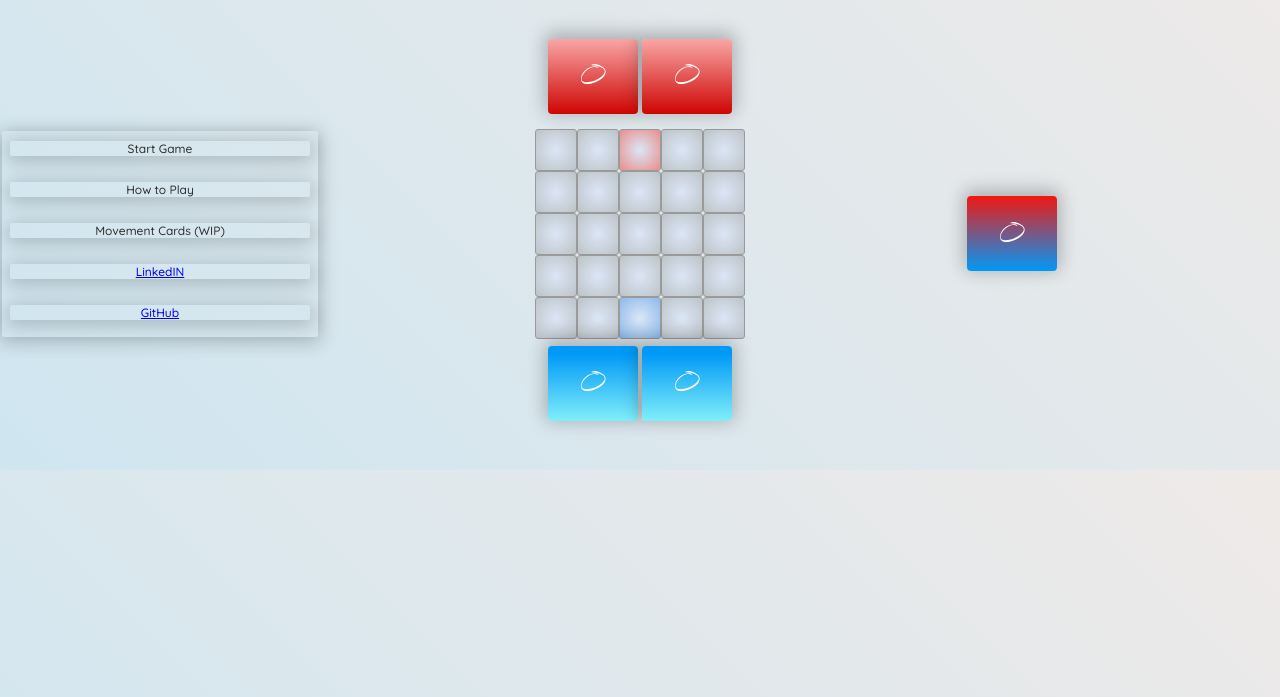
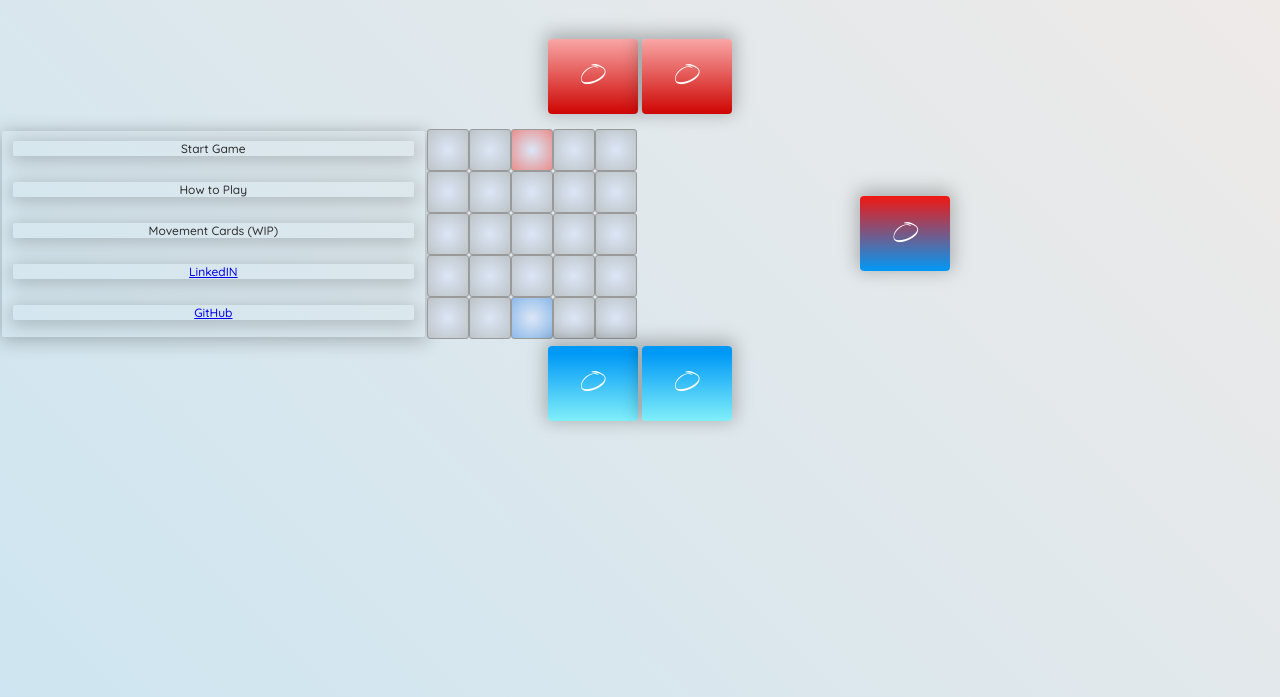
Before and after one commit to Bill-the-dev/onitama_js, a website built with webpack: page index.html in a window 1280 px wide. Shown: the part 103-800 px from the top of the page. Built offline with Linux system fonts and the light colour scheme; a web font is replaced by a local one.

```diff
--- a/index.html
+++ b/index.html
@@ -29,14 +29,15 @@
 
     <div id="game">
       <div class="menu-container">
+        <div class="menu-box"></div>
         <div id="start" class="menu start-inactive">Start Game</div>
         <div id="how-to-play" class="menu">How to Play</div>
         <div id="all-move-cards" class="menu">Movement Cards (WIP)</div>
         <div id="linkedin" class="menu">
-          <a href="https://www.linkedin.com/in/bill-camarco" target="_blank">LinkedIN</a>
+          <a href="https://www.linkedin.com/in/bill-camarco" target="_blank" class="link-tab">LinkedIN</a>
         </div>
         <div id="github" class="menu">
-          <a href="https://github.com/Bill-the-dev" target="_blank">GitHub</a>
+          <a href="https://github.com/Bill-the-dev" target="_blank" class="link-tab">GitHub</a>
         </div>
       </div>
       <!--grid layout for overall page, fr -->
--- a/src/styles/index.css
+++ b/src/styles/index.css
@@ -10,6 +10,7 @@
   background-size: 400%;
   margin: 0px;
   background-position: center;
+  display: flex;
 }
 
 /* idea: animate 5s transition on turn flip */
@@ -48,16 +49,20 @@
 
 #container {
   width: 100%;
-  height: 100%;
+  height: 100vh;
+  display: flex;
+  flex-direction: column;
 }
 
 
 #game {
-  width: 100%;
-  height: 100%;
+  /* width: 100%;
+  height: 100%;  */
   display: grid;
-  grid-template-columns: repeat(4, 1fr);
-  grid-template-rows: .1fr 1fr 2fr 1fr .25fr;
+  grid-template-columns: repeat(auto-fit, 3, 1fr);
+  grid-template-rows: repeat(auto-fit, 1fr);
+  /* grid-template-rows: auto-fit, .1fr 1fr 2fr 1fr .25fr; */
+  /* justify-items: stretch; */
   /* grid-auto-rows: minmax(100px, auto);  */
   /* flex-direction: column; */
 
@@ -81,8 +86,10 @@
   display: flex;
   justify-content: center;
   align-items: center;
-  grid-column: 2 / 4;
+  grid-column: 2 / 3;
   grid-row: 3 / 4;
+  /* justify-items: stretch; */
+  justify-content: stretch;
 }
 
 #board {
@@ -93,11 +100,12 @@
   /* border: 2px solid black; */
   border-radius: 6px;
   box-shadow: 0px, 3px, 18px, rgba(0, 0, 0, 0.5);
+
 }
 
 
 .opponent-row {
-  grid-column: 2 / 4;
+  grid-column: 2;
   grid-row: 2 / 3;
   display: flex;
   align-items: center;
@@ -107,16 +115,16 @@
 }
 
 .on-deck-row {
-  grid-column: 4;
+  grid-column: 3;
   grid-row: 3/4;
   display:flex;
   align-items: center;
-  justify-content: left;
+  justify-items: start;
   margin: 5px;
 }
 
 .player-row{
-  grid-column: 2 / 4;
+  grid-column: 2;
   grid-row: 4;
   display: flex;
   align-items: flex-start;
--- a/src/styles/menu.css
+++ b/src/styles/menu.css
@@ -9,17 +9,17 @@
   justify-content: center;
   align-items: center;
   grid-column: 1 / 2;
-  grid-row: 3;  /* not moving, why? */
-  /* position: relative; */
+  grid-row: 3;
   border-radius: 2px;
   margin-top: 4px;
   margin-bottom: 4px;
+  margin-left: 2rem;
   margin:2px;
   box-shadow: 0px 3px 18px 3px rgba(0, 0, 0, .2)
 }
 
 .menu {
-  /* border: 1px solid gray; */
+  border: 1px solid gray;
   border-radius: 2px;
   box-shadow: 0px 3px 18px 3px rgba(0, 0, 0, .2);
   width: 95%;
@@ -27,5 +27,10 @@
   margin-top: 10px;
   text-align: center;
   cursor: pointer;
+}
 
+/* doesn't work... tried on div, id, a */
+.link-tab {
+  text-decoration: none;
+  color: inherit;
 }
```
Also changed, not shown: notes_bugs.md (+1 -1 lines), src/scripts/game.js (+0 -25 lines), dist/main.css, dist/main.js.
